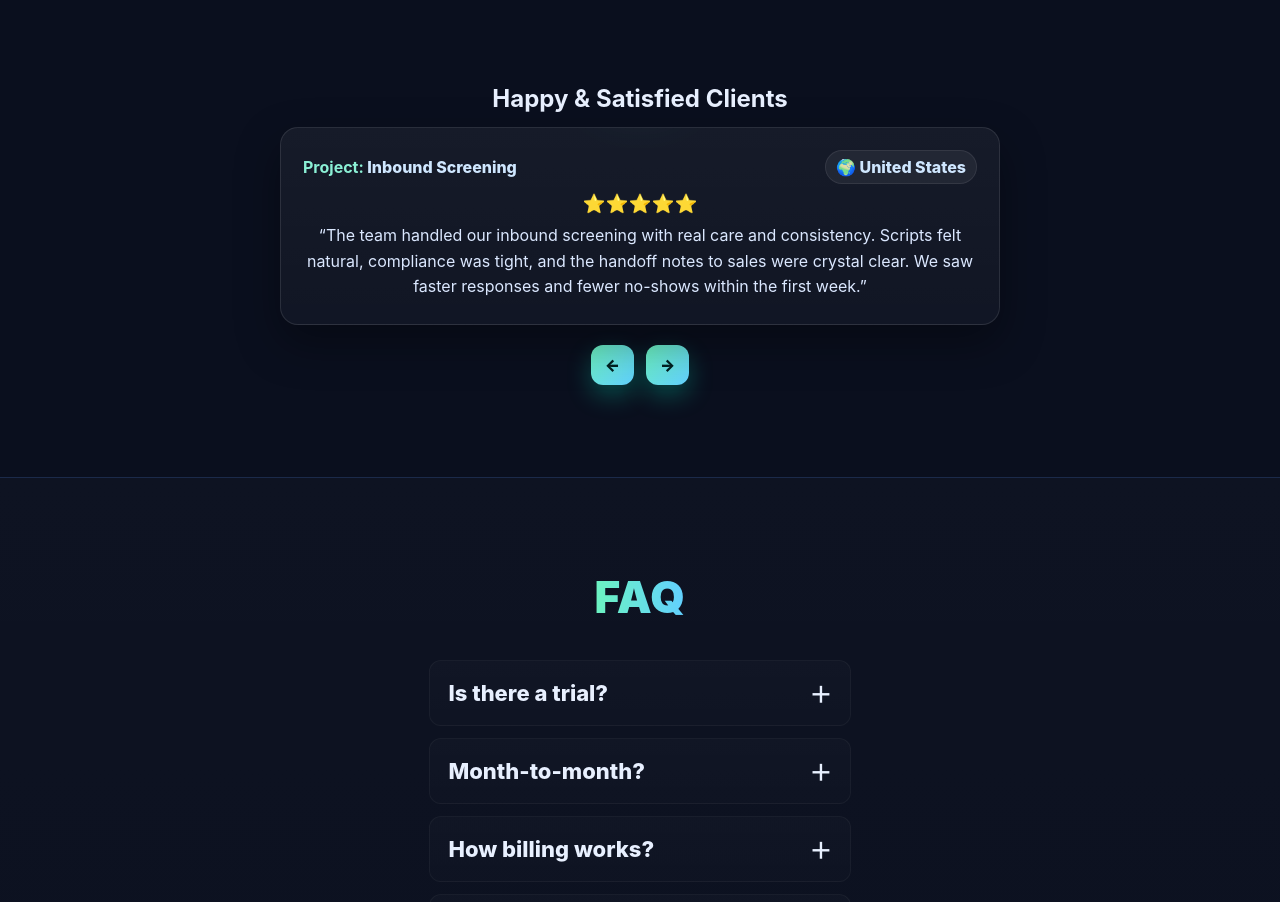
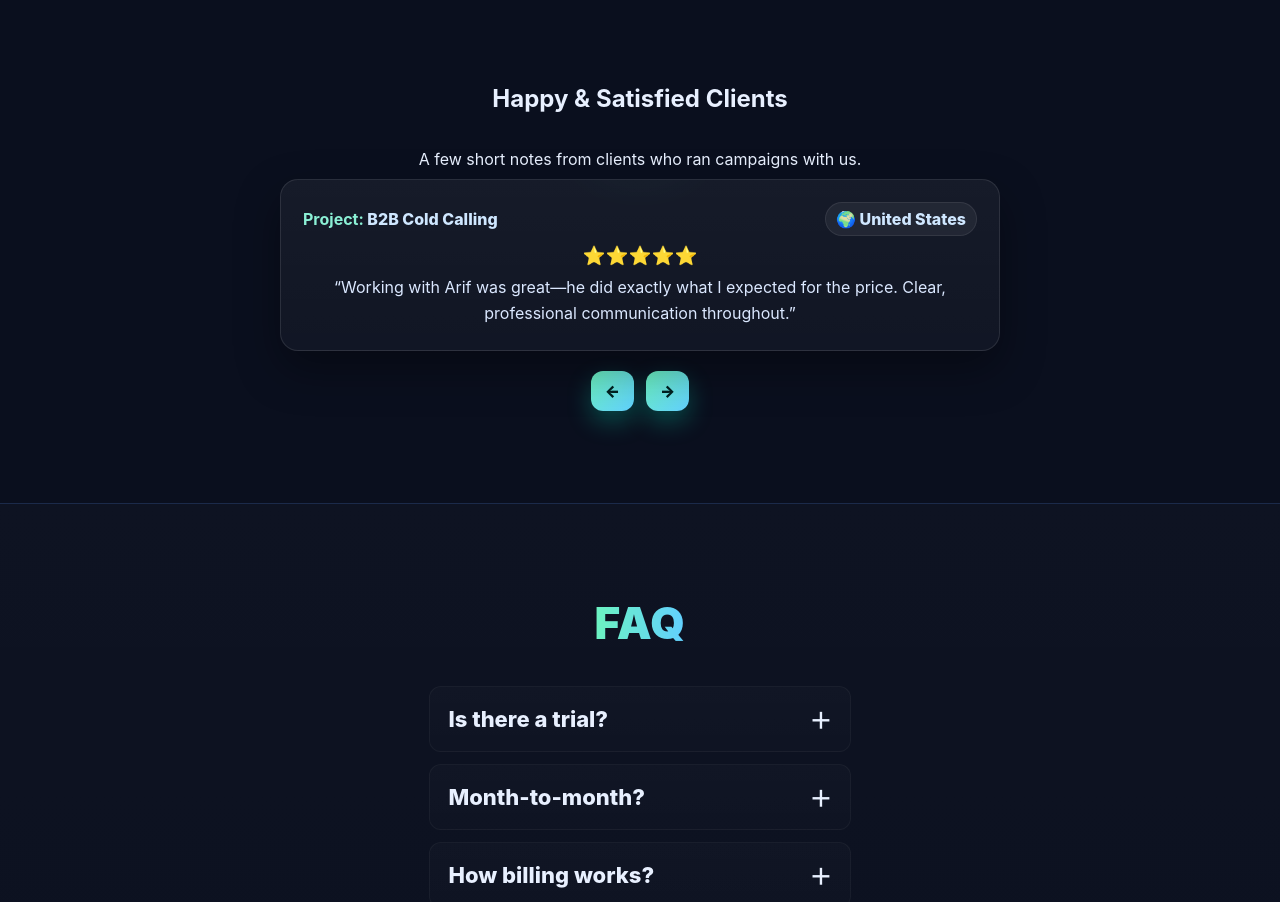
Before and after one commit to Emranrx02/Green-Tech, a React (Vite) app: page / in a window 1280 px wide. Shown: the part 2720-3622 px from the top of the page. Built offline with nearby package versions, Linux system fonts and the light colour scheme.

Commit message:
feat(reviews): apply user review updates to ReviewsV2.jsx

```diff
--- a/src/components/ReviewsV2.jsx
+++ b/src/components/ReviewsV2.jsx
@@ -1,88 +1,98 @@
 // ReviewsV2.jsx — cute boxed card, 10 reviews, arrows only (no counter)
 import { useState, useRef } from "react";
 
-export default function ReviewsV2(){
+export default function ReviewsV2() {
+  // ---- REAL REVIEWS (from your screenshots) ----
   const reviews = [
     {
-    project: "Inbound Screening",
+      project: "B2B Cold Calling",
       country: "United States",
       text:
-      "The team handled our inbound screening with real care and consistency. Scripts felt natural, compliance was tight, and the handoff notes to sales were crystal clear. We saw faster responses and fewer no-shows within the first week.",
+        "Working with Arif was great—he did exactly what I expected for the price. Clear, professional communication throughout.",
       stars: 5
     },
     {
-    project: "Sales Funnel Audit",
-    country: "France",
+      project: "Sales Support",
+      country: "United States",
       text:
-      "Thorough audit with practical fixes, not theory. They mapped leak points, rewrote a few touchpoints, and tuned our follow-ups. Conversions picked up without increasing ad spend. Professional, fast, and exactly what we needed.",
+        "Amazing working with Arif. Smooth process from start to finish and quality delivery across the board.",
       stars: 5
     },
     {
-    project: "B2B Cold Calling",
-    country: "United Kingdom",
+      project: "Outbound Calling",
+      country: "United States",
       text:
-      "Clean, on-brand introductions and respectful discovery. Their call notes were detailed and their QA caught edge cases we usually miss. We booked qualified demos from accounts we’d been chasing for months.",
+        "Great working with Arif. Strong communication, on-time updates, and a polished handover.",
       stars: 5
     },
     {
-    project: "Outbound Discovery",
-    country: "Canada",
+      project: "Lead Generation & Appointments",
+      country: "United States",
       text:
-      "Steady volume, steady quality. Messaging was tailored by segment and they adapted quickly to feedback. Follow-ups were punctual and the reporting made weekly syncs effortless. Great experience overall.",
+        "Affordable and very effective. We got 10+ interested leads and many appointments set. He explained everything clearly on a call—excellent work!",
       stars: 5
     },
     {
-    project: "Warm Lead Reactivation",
-    country: "Australia",
+      project: "Client Follow-ups",
+      country: "United States",
       text:
-      "They revived a dormant list without sounding pushy. Friendly tone, short value hooks, and thoughtful timing. Several past trials came back to schedule demos — something we hadn’t achieved internally.",
+        "Professionalism at its best. Thank you—my passion is my profession resonates with the way the work was delivered.",
       stars: 5
     },
     {
-    project: "Pipeline Clean-up",
-    country: "Germany",
+      project: "Sales Outreach",
+      country: "United States",
       text:
-      "Our CRM was a mess. They normalized fields, deduped records, and rebuilt simple stages we could actually manage. QA rules and notes made future campaigns smoother and reduced confusion for the sales team.",
+        "A delight to work with—attention to detail and professionalism exceeded expectations. Fast replies, polite, and very understanding. Highly recommend!",
       stars: 5
     },
     {
-    project: "Appointment Setting",
-    country: "United Arab Emirates",
+      project: "Quality Assurance Calls",
+      country: "United States",
       text:
-      "High-quality conversations with clear summaries after every call. Prospects arrived prepared and expectations matched what our AEs deliver. Reliable calendar hygiene and zero compliance hiccups.",
+        "Always on top of communication with fast delivery and the quality we needed. Will recommend!",
       stars: 5
     },
     {
-    project: "Community Outreach",
-    country: "Singapore",
+      project: "Cold Call Campaign",
+      country: "United States",
       text:
-      "Natural chat tone that felt human, not scripted. Engagement stayed active throughout the campaign and the team handled sensitive questions with care. Brand safety and moderation were top-tier.",
+        "Best quality work we’ve received so far. Consistent results and easy collaboration.",
       stars: 5
     },
     {
-    project: "SaaS Demo Calling",
-    country: "Netherlands",
+      project: "Project Feedback & Reporting",
+      country: "United States",
       text:
-      "They understood our product quickly and positioned it clearly. Trial users converted to demos at a higher rate, and the objection handling notes became training material for our new reps.",
+        "Great communication and insightful feedback with detailed notes. Would recommend 100%. We’ve already placed multiple orders.",
       stars: 5
     },
     {
-    project: "List Verification",
-    country: "Italy",
+      project: "Customer Outreach",
+      country: "Ghana",
       text:
-      "Accurate verification with transparent reasoning on each disqualification. Bounce rate dropped, domain health improved, and our next email sequence performed far better than baseline.",
+        "Quality of service is good. Proper communication was ensured and everything went as planned.",
       stars: 5
     }
   ];
+  // ----------------------------------------------
 
   const [index, setIndex] = useState(0);
   const [dir, setDir] = useState("next");
-  const touch = useRef({x:0});
+  const touch = useRef({ x: 0 });
 
-  const prev = () => { setDir("prev"); setIndex(i => (i - 1 + reviews.length) % reviews.length); };
-  const next = () => { setDir("next"); setIndex(i => (i + 1) % reviews.length); };
+  const prev = () => {
+    setDir("prev");
+    setIndex(i => (i - 1 + reviews.length) % reviews.length);
+  };
+  const next = () => {
+    setDir("next");
+    setIndex(i => (i + 1) % reviews.length);
+  };
 
-  const onTouchStart = e => { touch.current.x = e.touches[0].clientX; };
+  const onTouchStart = e => {
+    touch.current.x = e.touches[0].clientX;
+  };
   const onTouchEnd = e => {
     const dx = e.changedTouches[0].clientX - touch.current.x;
     if (Math.abs(dx) > 48) (dx < 0 ? next : prev)();
@@ -94,7 +104,7 @@ export default function ReviewsV2(){
     <section className="reviewsV2 section">
       <div className="container rv-wrap">
         <h2 className="rv-title">Happy &amp; Satisfied Clients</h2>
-
+        <p className="rv-sub">A few short notes from clients who ran campaigns with us.</p>
 
         <div className="rv-center">
           <article
@@ -103,15 +113,19 @@ export default function ReviewsV2(){
             onTouchEnd={onTouchEnd}
             key={`${index}-${dir}`}
           >
-            <span className="rv-halo" aria-hidden />
+            <span className="rv-halo" aria-hidden></span>
 
             <div className="rv-toprow">
-              <div className="rv-project"><strong>Project:</strong> {r.project}</div>
+              <div className="rv-project">
+                <strong>Project:</strong> {r.project}
+              </div>
               <div className="rv-country">🌍 {r.country}</div>
             </div>
 
             <div className="rv-stars" aria-label="rating">
-              {Array.from({length:r.stars}).map((_,k)=>(<span key={k}>⭐</span>))}
+              {Array.from({ length: r.stars }).map((_, k) => (
+                <span key={k}>⭐</span>
+              ))}
             </div>
 
             <blockquote className="rv-quote">“{r.text}”</blockquote>
@@ -119,8 +133,12 @@ export default function ReviewsV2(){
 
           {/* arrows only — no numeric counter */}
           <div className="rv-bottomNav only-arrows">
-            <button aria-label="previous review" className="navBtn" onClick={prev}>←</button>
-            <button aria-label="next review" className="navBtn" onClick={next}>→</button>
+            <button aria-label="previous review" className="navBtn" onClick={prev}>
+              ←
+            </button>
+            <button aria-label="next review" className="navBtn" onClick={next}>
+              →
+            </button>
           </div>
         </div>
       </div>
```
Lines whose indentation alone changed are shown as unchanged.
